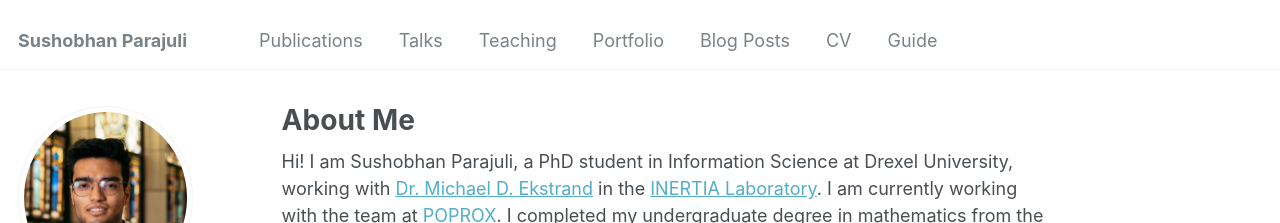
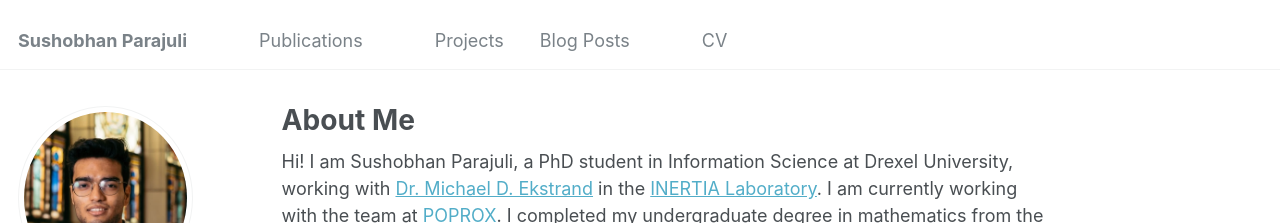
Before and after one commit to sushobhan2024/sushobhan2024.github.io, a Jekyll site: the page built from _pages/about.md, in a window 1280 px wide. Shown: the top 223 px of the page. Built offline with Jekyll 4.4.1, drawn with Linux system fonts in a browser that asks for light colours.

Commit message:
Update navigation.yml

```diff
--- a/_data/navigation.yml
+++ b/_data/navigation.yml
@@ -8,20 +8,17 @@ main:
   - title: "Publications"
     url: /publications/
 
-  - title: "Talks"
-    url: /talks/
+  - title: #"Talks"
+    url: #/talks/
 
-  - title: "Teaching"
-    url: /teaching/
-
-  - title: "Portfolio"
-    url: /portfolio/
+  - title: "Projects"
+    url: /projects/
 
   - title: "Blog Posts"
     url: /year-archive/
 
+  - title: #"Teaching"
+    url: #/teaching/
+
   - title: "CV"
     url: /cv/
-
-  - title: "Guide"
-    url: /markdown/
```
